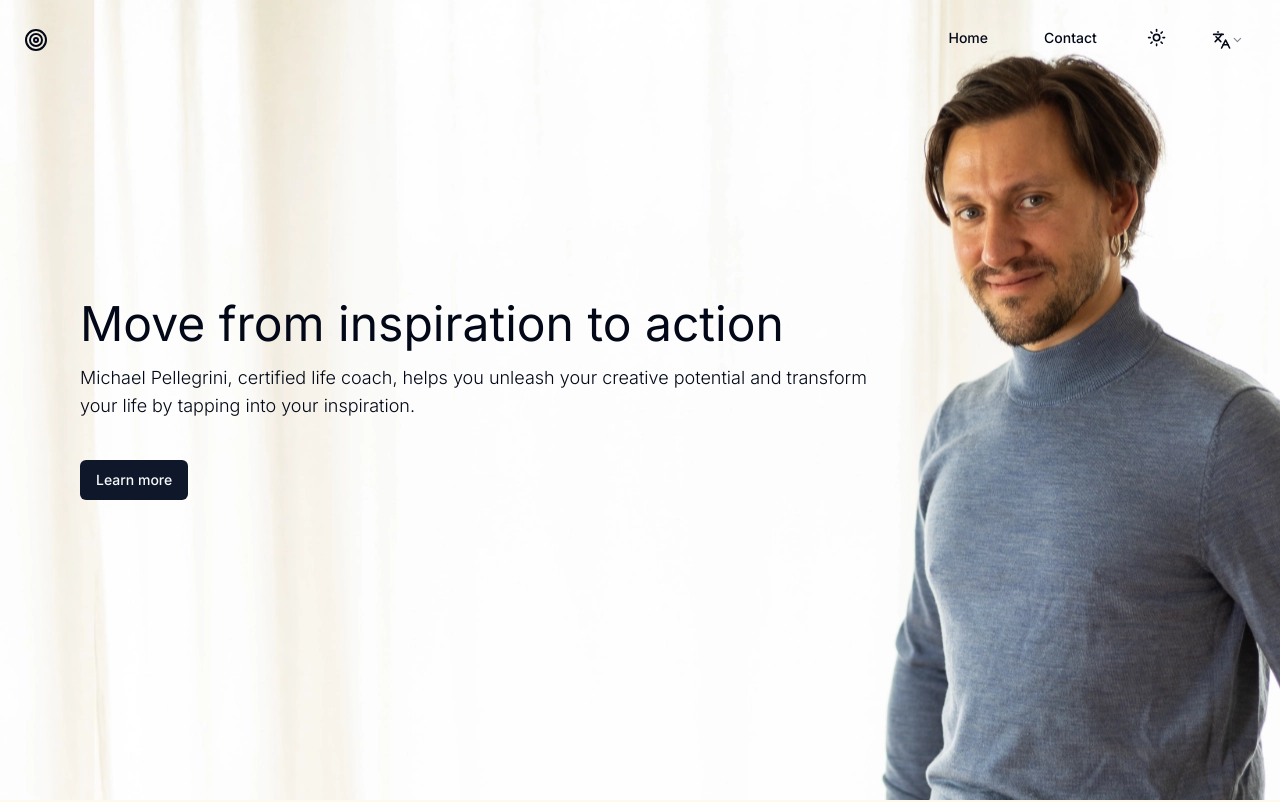
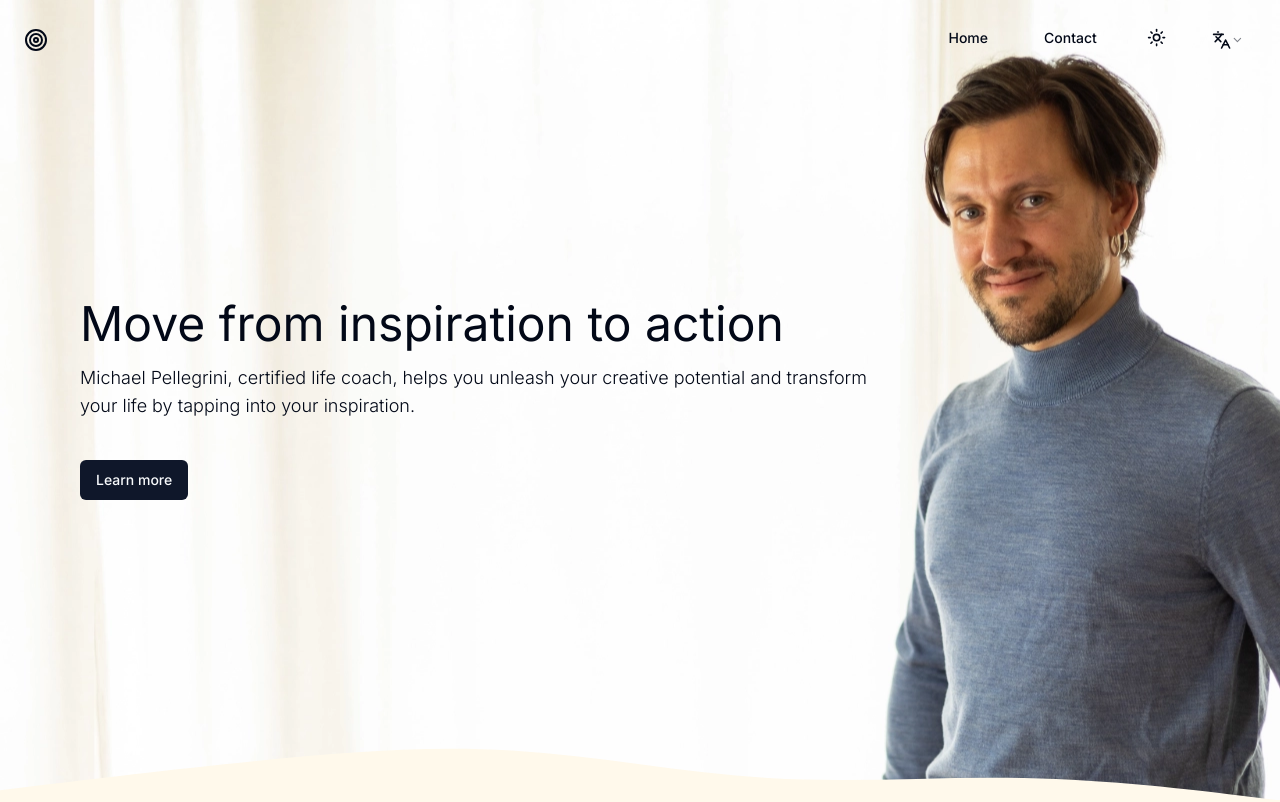
Before and after one commit to Cap0n3/pellegrinicoaching24, a Next.js app: page /en in a window 1280 px wide. Shown: the top 802 px of the page. Built offline with nearby package versions, Linux system fonts and the light colour scheme.

Commit message:
Started to add wave dividers

```diff
--- a/components/Hero.tsx
+++ b/components/Hero.tsx
@@ -32,6 +32,14 @@ export default function Hero() {
                     </Button>
                 </Slide>
             </div>
+            <div className="absolute bottom-0 left-0 w-full">
+                <svg xmlns="http://www.w3.org/2000/svg" viewBox="0 0 1440 320">
+                    <g transform="matrix(1,0,0,0.362399,0,204.032)">
+                        <path className="fill-current text-[#FFF9EB] dark:text-gray-900" d="M0,288L48,272C96,256 192,224 288,197.3C384,171 480,149 576,165.3C672,181 768,235 864,250.7C960,267 1056,245 1152,250.7C1248,256 1344,288 1392,304L1440,320L0,320L0,288Z">
+                        </path>
+                    </g>
+                </svg>
+            </div>
         </section>
     );
 }
--- /dev/null
+++ b/components/common/Wave.tsx
@@ -0,0 +1,13 @@
+import React from 'react'
+
+type Props = {
+    position: 'top' | 'bottom'
+}
+
+export default function Wave({
+    position
+}: Props) {
+  return (
+    <div>Wave</div>
+  )
+}
--- a/tailwind.config.ts
+++ b/tailwind.config.ts
@@ -93,8 +93,7 @@ const config = {
             },
             backgroundImage: {
                 hero: "url('/images/hero_mpcoaching_optimized.webp')",
-                "hero-dark":
-                    'url("https://images.unsplash.com/20/dusty-sky.JPG?q=80&w=3548&auto=format&fit=crop&ixlib=rb-4.0.3&ixid=M3wxMjA3fDB8MHxwaG90by1wYWdlfHx8fGVufDB8fHx8fA%3D%3D")',
+                "hero-dark": 'url("https://images.unsplash.com/20/dusty-sky.JPG?q=80&w=3548&auto=format&fit=crop&ixlib=rb-4.0.3&ixid=M3wxMjA3fDB8MHxwaG90by1wYWdlfHx8fGVufDB8fHx8fA%3D%3D")',
                 parallax:
                     "url('/images/parallax.webp')",
             },
```
